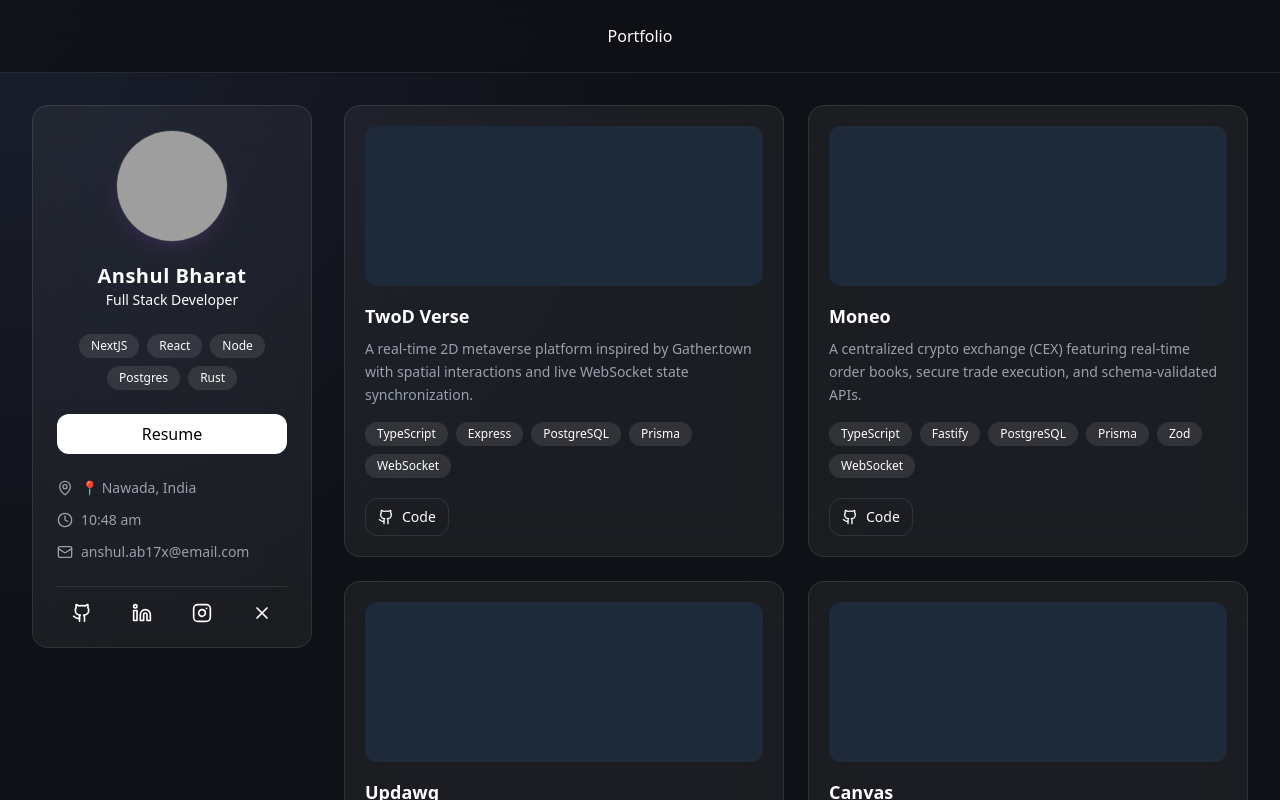
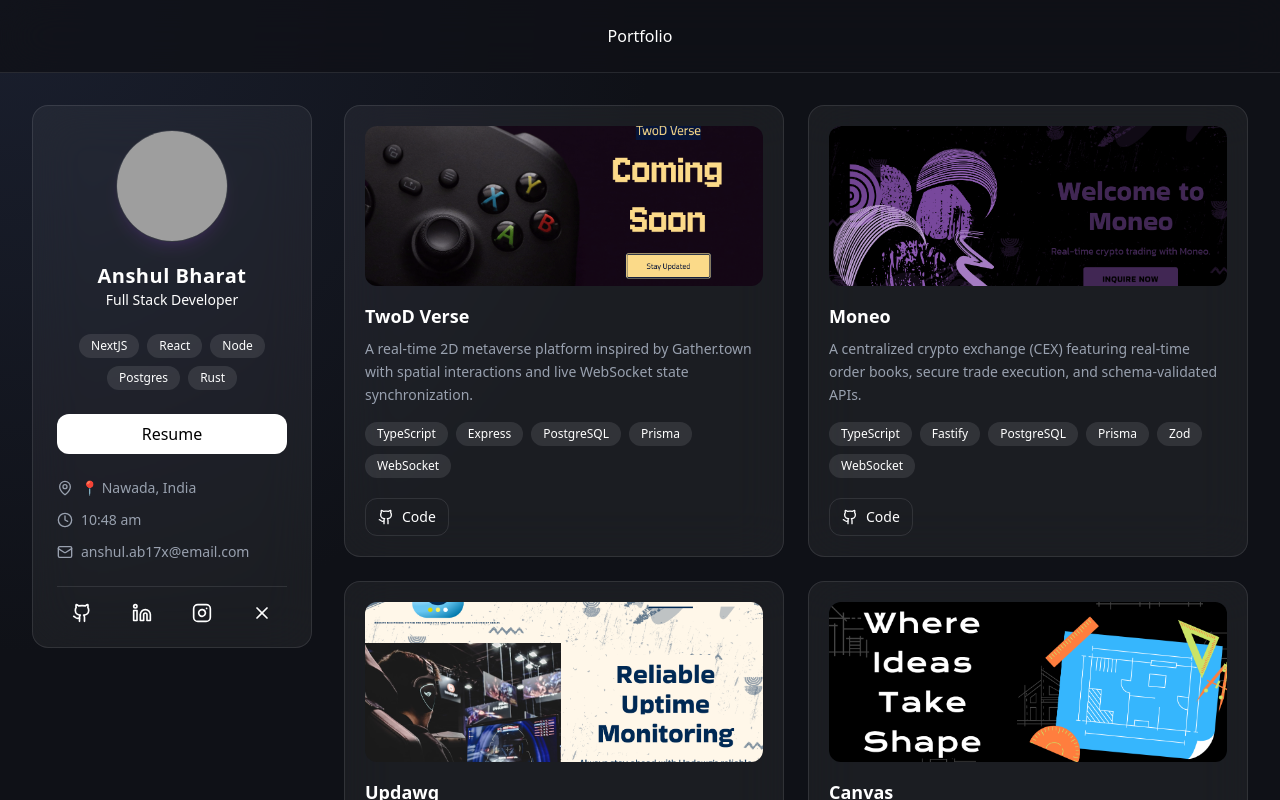
Before and after one commit to anshul-ab17/profile, a Next.js app: page / in a window 1280 px wide. Shown: the top 800 px of the page. Built offline with nearby package versions, Linux system fonts and the light colour scheme; grey boxes are pictures that could not be loaded.

Commit message:
fixing img

```diff
--- a/app/page.tsx
+++ b/app/page.tsx
@@ -17,6 +17,7 @@ export default function Home() {
             description={project.description}
             techStack={project.techStack}
             github={project.github}
+            image={project.image}
           />
         ))}
       </div>
--- a/app/projects/projects.tsx
+++ b/app/projects/projects.tsx
@@ -1,4 +1,12 @@
-export const projects = [
+export type Project = {
+  title: string
+  description: string
+  techStack: string[]
+  github: string
+  image: string
+}
+
+export const projects: Project[] = [
   {
     title: "TwoD Verse",
     description:
--- a/components/ProjectCard.tsx
+++ b/components/ProjectCard.tsx
@@ -1,3 +1,4 @@
+import Image from "next/image"
 import { Github, ExternalLink } from "lucide-react"
 
 type Props = {
@@ -6,6 +7,7 @@ type Props = {
   techStack: string[]
   github: string
   live?: string
+  image: string
 }
 
 export default function ProjectCard({
@@ -14,12 +16,20 @@ export default function ProjectCard({
   techStack,
   github,
   live,
+  image,
 }: Props) {
   return (
     <div className="bg-white/5 backdrop-blur-xl border border-white/10 rounded-2xl p-5 hover:border-white/20 transition-all duration-300 hover:shadow-lg hover:shadow-purple-500/10">
 
-      {/* Project Preview Placeholder */}
-      <div className="h-40 bg-gray-800 rounded-lg mb-4" />
+      {/* Project Image */}
+      <div className="relative w-full h-40 rounded-lg overflow-hidden mb-4">
+        <Image
+          src={image}
+          alt={title}
+          fill
+          className="object-cover"
+        />
+      </div>
 
       {/* Title */}
       <h3 className="text-lg font-semibold">{title}</h3>
```
